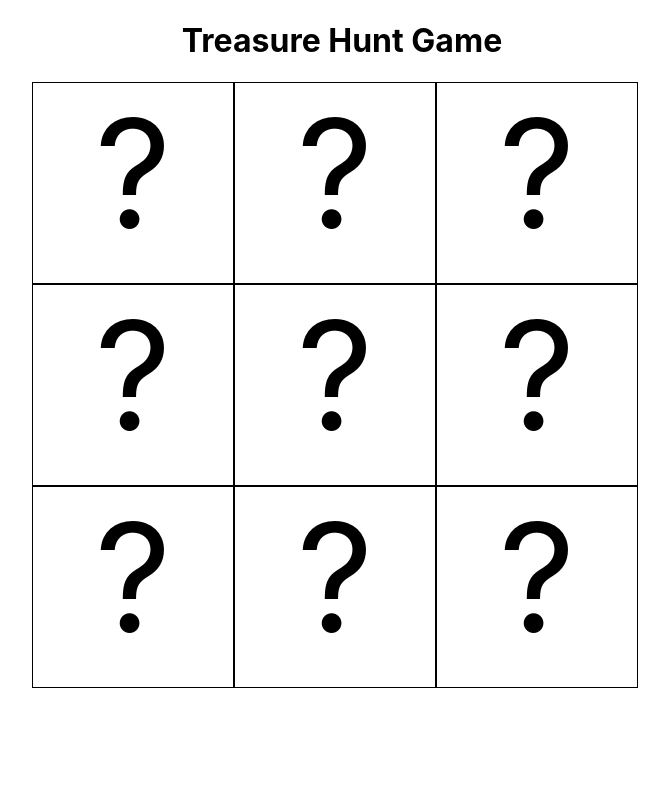
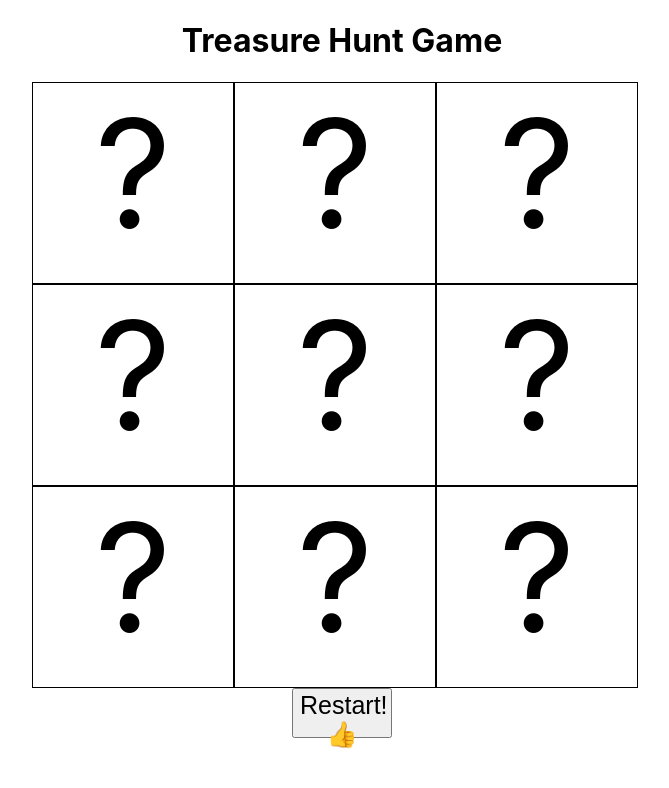
Before and after one commit to learn-academy-2023-golf/treasurehunt-gencalada, a React (Create React App) app: page / in a window 1280 px wide. Shown: the top 788 px of the page, without its empty margins (298-967 px from the left). Built offline with nearby package versions, Linux system fonts and the light colour scheme.

Commit message:
completed story 5

```diff
--- a/src/App.css
+++ b/src/App.css
@@ -16,3 +16,10 @@ h1 {
   width: 620px;
   margin: auto;
 }
+
+.restartButton {
+  margin: auto;
+  height: 50px;
+  width: 100px;
+  font-size: 25px;
+}
--- a/src/App.js
+++ b/src/App.js
@@ -22,6 +22,22 @@ const [bombLocation, setBombLocation] = useState(Math.floor(Math.random() * boar
 console.log("treasure:", treasureLocation)
 console.log("bomb:", bombLocation)
 
+const restartGame = () => {
+  let defaultBoard = [
+    "?",
+    "?",
+    "?",
+    "?",
+    "?",
+    "?",
+    "?",
+    "?",
+    "?"
+  ]
+  setBoard(defaultBoard)
+  setTreasureLocation(Math.floor(Math.random() * board.length))
+  setBombLocation(Math.floor(Math.random() * board.length))
+}
 
 const handleGamePlay = (index) => {
   // alert(index)
@@ -33,14 +49,10 @@ const handleGamePlay = (index) => {
     } else if(bombLocation === index) {
       updatedBoard[index] = "💣"
     setBoard(updatedBoard)
-    } else {
-      updatedBoard[index] = "🎄"
-    setBoard(updatedBoard)
+      } else {
+        updatedBoard[index] = "🎄"
+        setBoard(updatedBoard)
     }
-
-
-    updatedBoard[index] = "🎄"
-    setBoard(updatedBoard)
 
   }
 
@@ -58,6 +70,7 @@ const handleGamePlay = (index) => {
              />
           )
         })}
+        <button className="restartButton" onClick={restartGame}>Restart! 👍</button>
       </div>
     </>
   )
```
Also changed, not shown: 1 other file (tests, documents, lock files or other folders).
